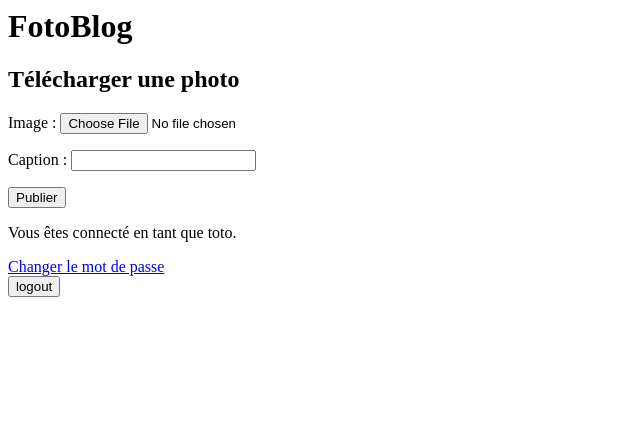
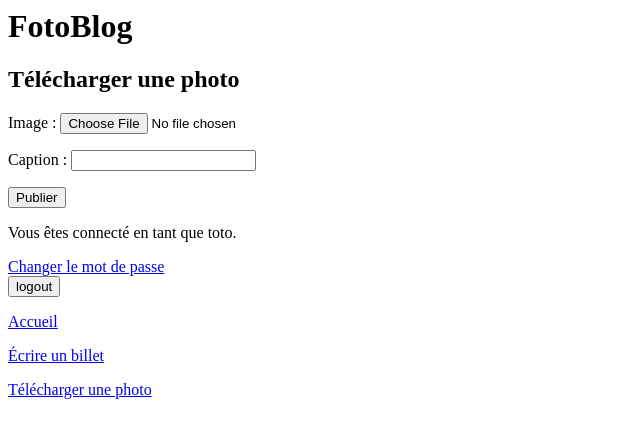
Before and after one commit to ClementCouta/django_auth_tutorial, a Django app: page /photo/upload/ in a window 1280 px wide. Shown: the top 438 px of the page, without its empty margins (0-640 px from the left). Run offline with Django 5.2, Linux system fonts and the light colour scheme; a user stored in the database is signed in.

Commit message:
View blog page added

```diff
--- a/blog/forms.py
+++ b/blog/forms.py
@@ -6,3 +6,8 @@ class PhotoForm(forms.ModelForm):
     class Meta:
         model = models.Photo
         fields = ['image','caption']
+
+class BlogForm(forms.ModelForm):
+    class Meta:
+        model = models.Blog
+        fields = ['title','content']
--- a/blog/views.py
+++ b/blog/views.py
@@ -1,11 +1,14 @@
 from django.shortcuts import render,redirect
 from django.contrib.auth.decorators import login_required
+from django.shortcuts import get_object_or_404
 from . import forms, models
+
 
 @login_required
 def home(request):
     photos = models.Photo.objects.all()
-    return render(request, 'blog/home.html', context = {'photos':photos})
+    blogs = models.Blog.objects.all()
+    return render(request, 'blog/home.html', context = {'photos':photos, 'blogs':blogs})
 
 @login_required
 def photo_upload(request):
@@ -18,3 +21,31 @@ def photo_upload(request):
             photo.save()
             return redirect('home')
     return render(request, 'blog/photo_upload.html', context={'form':form})
+
+@login_required
+def blog_and_photo_upload(request):
+    blog_form = forms.BlogForm()
+    photo_form = forms.PhotoForm()
+    if request.method == 'POST':
+        blog_form = forms.BlogForm(request.POST)
+        photo_form = forms.PhotoForm(request.POST, request.FILES)
+        if all([blog_form.is_valid(), photo_form.is_valid()]):
+            photo = photo_form.save(commit=False)
+            photo.uploader = request.user
+            photo.save()
+            blog = blog_form.save(commit = False)
+            blog.author = request.user
+            blog.photo = photo
+            blog.save()
+            return redirect('home')
+
+    context = {
+        'blog_form': blog_form,
+        'photo_form': photo_form,
+    }
+    return render(request,'blog/create_blog_post.html', context=context)
+
+@login_required
+def view_blog(request, blog_id):
+    blog = get_object_or_404(models.Blog, id = blog_id)
+    return render(request, 'blog/view_blog.html', {'blog':blog})
--- a/fotoblog/urls.py
+++ b/fotoblog/urls.py
@@ -34,6 +34,8 @@ urlpatterns = [
     path('password_change_done/', PasswordChangeDoneView.as_view(template_name='authentication/password_change_done.html'),name='password_change_done'),
     path('home/', blog.views.home, name='home'),
     path('photo/upload/', blog.views.photo_upload, name='photo_upload'),
+    path('blog/create/', blog.views.blog_and_photo_upload, name='blog_create'),
+    path('blog/<int:blog_id>', blog.views.view_blog, name='view_blog'),
 ]
 
 if settings.DEBUG:
--- a/templates/base.html
+++ b/templates/base.html
@@ -13,5 +13,8 @@
                 <button type="submit">logout</button>
             </form>
         {% endif %}
+        <p><a href="{% url 'home' %}">Accueil</a></p>
+<p><a href="{% url 'blog_create' %}">Écrire un billet</a></p>
+<p><a href="{% url 'photo_upload' %}">Télécharger une photo</a></p>
     </body>
 </html>
```
Also changed, not shown: blog/templates/blog/create_blog_post.html (added, +10 -0 lines), blog/templates/blog/home.html (+12 -1 lines), blog/templates/blog/view_blog.html (added, +10 -0 lines).
